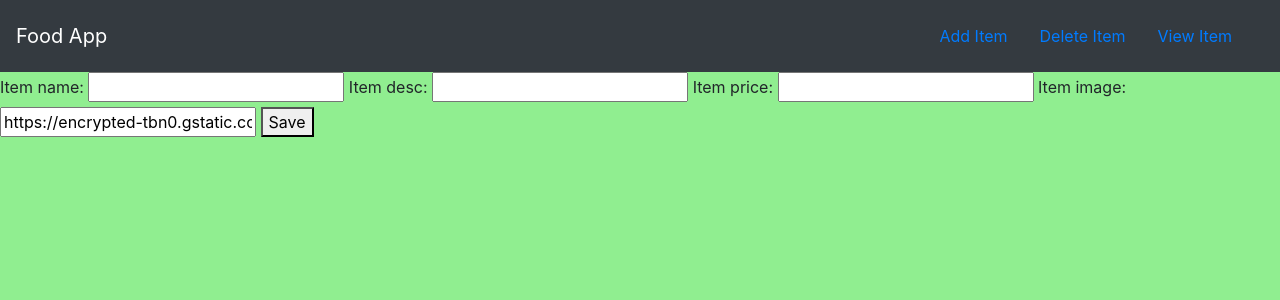
After one commit to web3diplomat/food_site, a Django app: page /food/add in a window 1280 px wide. The commit adds this page. Shown: the top 300 px of the page. Run offline with Django 4.2, Linux system fonts and the light colour scheme; some libraries are stand-ins or nearby versions.

Commit message:
Adding form to add items, Adding base templateto form, Implementing edit function, Implementing delete function

```diff
--- /dev/null
+++ b/mysite/food/forms.py
@@ -0,0 +1,7 @@
+from django import forms
+from .models import Item
+
+class ItemForm(forms.ModelForm):
+    class Meta:
+        model = Item
+        fields = ['item_name', 'item_desc', 'item_price', 'item_image']
--- a/mysite/food/templates/food/base.html
+++ b/mysite/food/templates/food/base.html
@@ -15,7 +15,7 @@
                 <a href="#" class="navbar-brand">Food App</a>
 
                 <div class="navbar">
-                    <a class="nav-item nav-link" href="#">Add Item</a>
+                    <a class="nav-item nav-link" href="{% url 'food:create_item' %}">Add Item</a>
                     <a class="nav-item nav-link" href="#">Delete Item</a>
                     <a class="nav-item nav-link" href="#">View Item</a>
                 </div>
--- a/mysite/food/templates/food/detail.html
+++ b/mysite/food/templates/food/detail.html
@@ -11,6 +11,7 @@
             <h1>{{ item.item_name }}</h1>
             <h2>{{ item.item_desc }}</h2>
             <h3>${{ item.item_price }}</h3>
+            <a href="{% url 'food:delete_item' item.id %}">Delete</a>
         </div>
 
     </div>
--- /dev/null
+++ b/mysite/food/templates/food/item-delete.html
@@ -0,0 +1,5 @@
+<form method="POST">
+    {% csrf_token %}
+    <h2>Are you sure you want to delete {{ item.item_name }}?</h2>
+    <button type="submit">Confirm</button>
+</form>
--- /dev/null
+++ b/mysite/food/templates/food/item-form.html
@@ -0,0 +1,9 @@
+{% extends 'food/base.html' %}
+{% block body %}
+
+<form method="POST" >
+    {% csrf_token %}
+    {{ form }}
+    <button type="submit">Save</button>
+</form>
+{% endblock %}
--- a/mysite/food/urls.py
+++ b/mysite/food/urls.py
@@ -1,5 +1,6 @@
 from . import views
 from django.urls import path
+
 
 urlpatterns = [
 
@@ -7,4 +8,10 @@ urlpatterns = [
     path('',views.index,name='index'),
     path('<int:item_id>/',views.detail,name='detail'),
     path('item/',views.item,name='item'),
+    #add items
+    path('add',views.create_item,name='create_item'),
+    #edit
+    path('update/<int:id>/',views.update_item,name='update_item'),
+    #delete
+    path('delete/<int:id>/',views.delete_item,name='delete_item'),
 ]
--- a/mysite/food/views.py
+++ b/mysite/food/views.py
@@ -1,7 +1,8 @@
-from django.shortcuts import render
+from django.shortcuts import render, redirect
 from django.http import HttpResponse
 from .models import Item
 from django.template import loader
+from .forms import ItemForm
 
 # Create your views here.
 def index(request):
@@ -21,3 +22,31 @@ def detail(request, item_id):
         'item':item,
     }
     return render(request, 'food/detail.html', context)
+
+def create_item(request):
+    form = ItemForm(request.POST or None)
+
+    if form.is_valid():
+        form.save()
+        return redirect('food:index')
+
+    return render(request, 'food/item-form.html',{'form':form})
+
+def update_item(request,id):
+    item = item.objects.get(id=id)
+    form = ItemForm(request.POST or None, instance=item)
+
+    if form.is_valid():
+        form.save()
+        return redirect('food:index')
+
+    return render(request,'food/item-form.html',{'form':form,'item':item})
+
+def delete_item(request,id):
+    item = Item.objects.get(id=id)
+
+    if request.method == 'POST':
+        item.delete()
+        return redirect('food:index')
+
+    return render(request,'food/item-delete.html',{'item':item})
```
